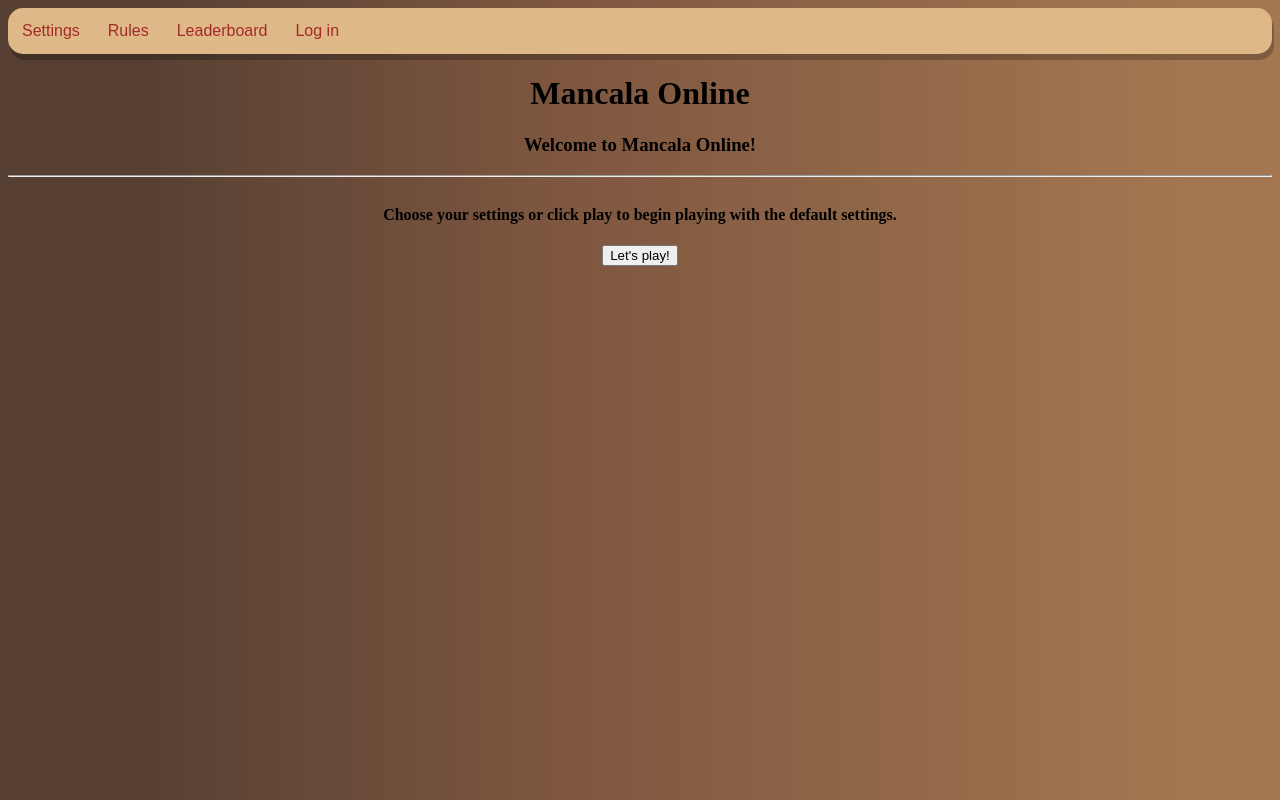
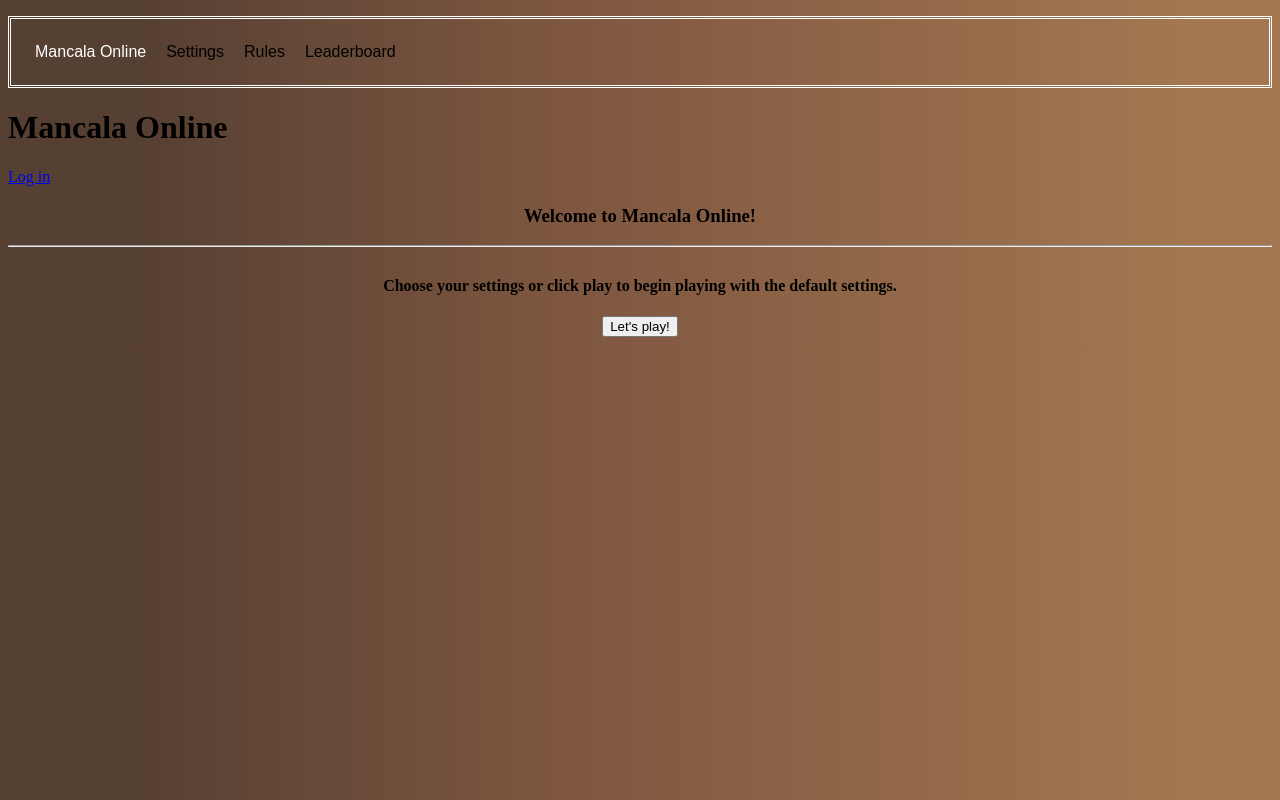
Before and after one commit to Alpro1993/Mancala, a plain HTML site: page Mancala.html in a window 1280 px wide. Drawn offline with Linux system fonts and the light colour scheme.

Commit message:
unimportant changes

```diff
--- a/Mancala.css
+++ b/Mancala.css
@@ -6,25 +6,38 @@ body {
     rgba(152,102,59,0.8903256302521008) 93%);
 }
 
-#nav_bar{
+
+.nav_bar {
+    display: flex;
+    flex-direction: row;
+    flex-wrap: nowrap;
+    justify-content: space_between;
+
+    list-style: none;
+
     overflow: hidden;
-    background-color: #DEB886;
-    border-radius: 15px;
-    box-shadow: 2px 6px rgba(0,0,0,0.23704481792717);
-}
-
-#nav_bar a {
-    float: left;
-    display: block;
-    color: brown;
-    text-align: center;
+    border: white;
+    border-style: double;
+    border-width: 3px;
     padding: 14px;
-    text-decoration: none;
     text-shadow: black;
     font: menu;
 }
 
-.button{
+.nav_bar_logo {
+    color: white;
+    order: 0;
+    padding: 10px;
+}
+.nav_bar_item {
+    order: 1;
+    position: relative;
+    display: block;
+    width: auto;
+    padding: 10px;
+}
+
+.button {
     border: 2px solid black;
     background-color: white;
     color: black;
--- a/Mancala.html
+++ b/Mancala.html
@@ -8,17 +8,21 @@
   </head>
 <body>
 
-<div id="nav_bar">
-    <a href="#Settings">Settings</a>
-    <a href="#rules">Rules</a>
-    <a href="#leaderboard">Leaderboard</a>
-    <a href="#login">Log in</a>
-</div>
-<!-- <div id="login_button" align="left">
-    <button type="button" class="button">Login</button>
-</div> -->
+<ul class="nav_bar">
+    <li class="nav_bar_logo">Mancala Online</li>
+    <li class="nav_bar_item">Settings</li>
+    <li class="nav_bar_item">Rules</li>
+    <li class="nav_bar_item">Leaderboard</li>
+ </ul>
+    <div id="title">
+            <h1>Mancala Online </h1>
+    </div>
+    <div id="login">
+        <a href="#login">Log in</a>
+    </div>
+
+
 <div id ="title_banner" align="center">
-    <h1>Mancala Online</h1>
     <h3>Welcome to Mancala Online!</h3>
 </div>
 
```
